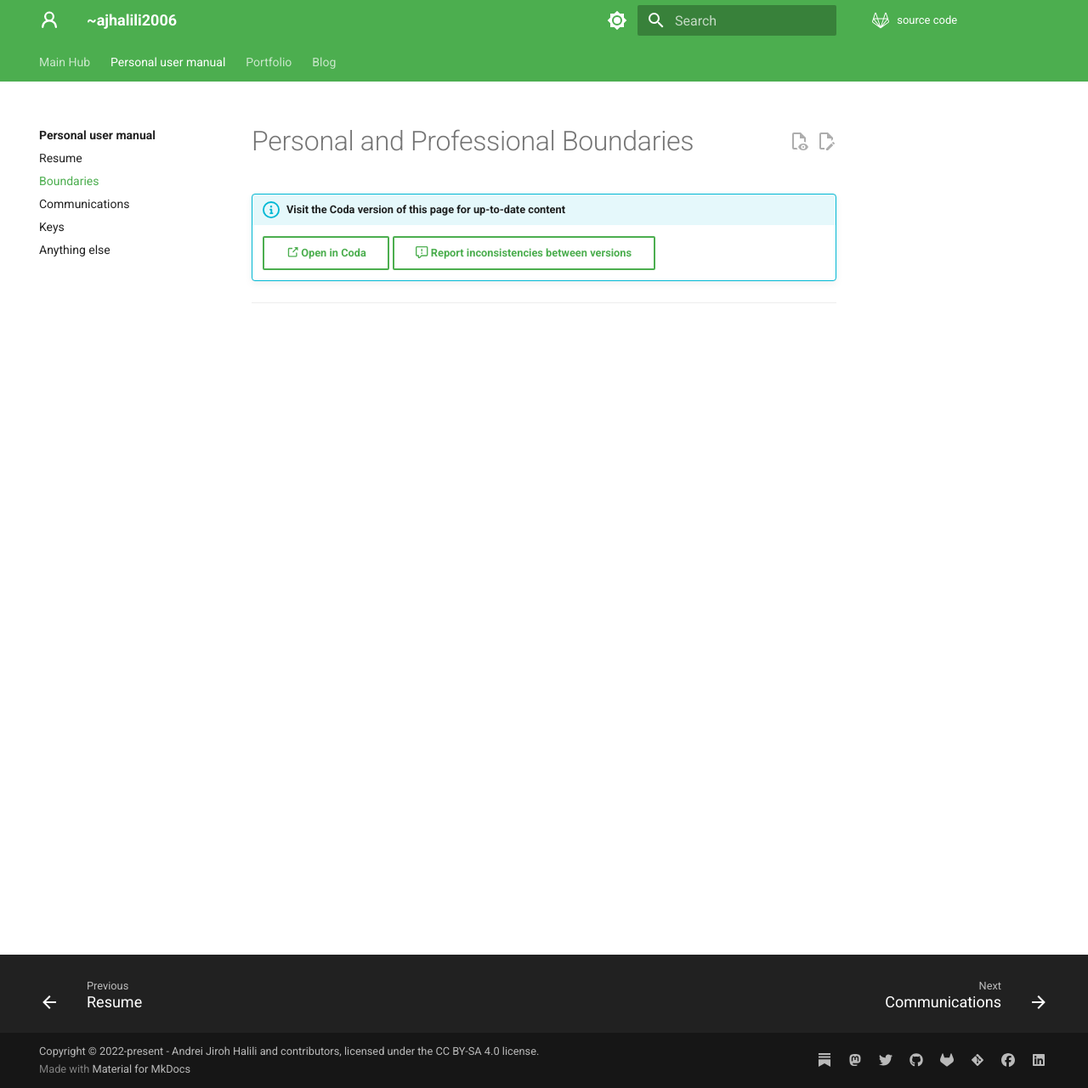
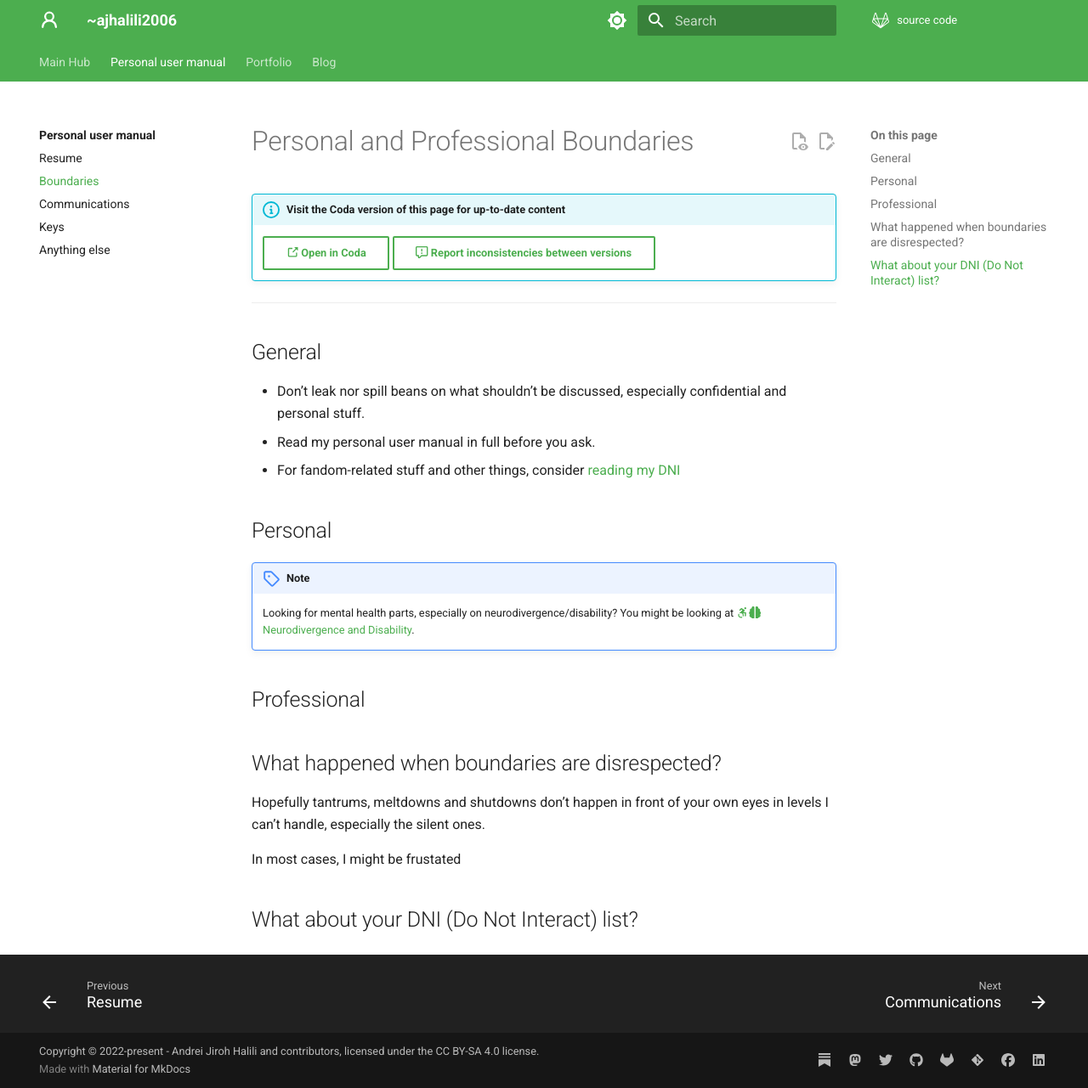
Before and after one commit to andreijiroh-dev/website, an MkDocs documentation site: the page built from markdown/user-manual/boundaries.md, in a window 1280 px wide and 1281 px high. Shown: the whole window at 85% size. Built offline with MkDocs 1.6.1 and Material for MkDocs 9.7.7, drawn with Linux system fonts in a browser that asks for light colours.

Commit message:
chore(global): usual commit-them-all to avoid data loss
Gonna start over on the workspace due to technical diffculties.

Signed-off-by: Andrei Jiroh Halili <ajhalili2006@gmail.com>

```diff
--- a/.gitpod.yml
+++ b/.gitpod.yml
@@ -15,6 +15,8 @@ tasks:
       source .venv/bin/activate
       pip3 install -r requirements.txt
     command: |
+      source .venv/bin/activate
+
       # since it might not be carried on venv shell, we did this instead
       FF_ENABLE_COMMIT_DATA=true mkdocs serve
     name: site-localdev
--- a/markdown/user-manual/boundaries.md
+++ b/markdown/user-manual/boundaries.md
@@ -5,3 +5,24 @@
     [:octicons-report-16: Report inconsistencies between versions](https://go.andreijiroh.eu.org/website-feedback/coda){ .md-button }
 
 ---
+
+## General
+
+* Don’t leak nor spill beans on what shouldn’t be discussed, especially confidential and personal stuff.
+* Read my personal user manual in full before you ask.
+* For fandom-related stuff and other things, consider [reading my DNI](./dni.md)
+
+## Personal
+
+!!! note
+    Looking for mental health parts, especially on neurodivergence/disability? You might be looking at [:material-wheelchair-accessibility::fontawesome-solid-brain: Neurodivergence and Disability](./neurodivergence-and-disability.md).
+
+## Professional
+
+## What happened when boundaries are disrespected?
+
+Hopefully tantrums, meltdowns and shutdowns don’t happen in front of your own eyes in levels I can’t handle, especially the silent ones.
+
+In most cases, I might be frustated
+
+## What about your DNI (Do Not Interact) list?
--- a/mkdocs.yml
+++ b/mkdocs.yml
@@ -110,6 +110,10 @@ plugins:
   - redirects:
       redirect_maps:
         "user-manual/portfolio.md": "portfolio.md"
+        "dni.md": "user-manual/dni.md"
+        "resume.md": "user-manual/resume.md"
+        "blog.md": "https://ajhalili2006.substack.com"
+        "socials.md": "https://ajhalili2006.start.page"
   # debugging/bug reporting purposes only, proceed with caution
   #- info
   - git-revision-date-localized:
@@ -137,6 +141,10 @@ markdown_extensions:
   - md_in_html
   - admonition
   - abbr
+  - pymdownx.caret
+  - pymdownx.keys
+  - pymdownx.mark
+  - pymdownx.tilde
 
 # extras
 extra:
--- a/requirements.txt
+++ b/requirements.txt
@@ -1,5 +1,5 @@
 mkdocs-git-revision-date-localized-plugin==1.2.0
-mkdocs-material==9.1.4
+mkdocs-material==9.1.9
 mkdocs-minify-plugin==0.6.4
 mkdocs-redirects==1.2.0
 pillow
```
Also changed, not shown: .gitlab-ci.yml (+27 -0 lines), README.md (+20 -10 lines), markdown/user-manual/communications.md (+6 -3 lines), markdown/user-manual/dni.md (added, +21 -0 lines), markdown/user-manual/index.md (+1 -1 lines), package.json (+5 -3 lines), 7 other files.
